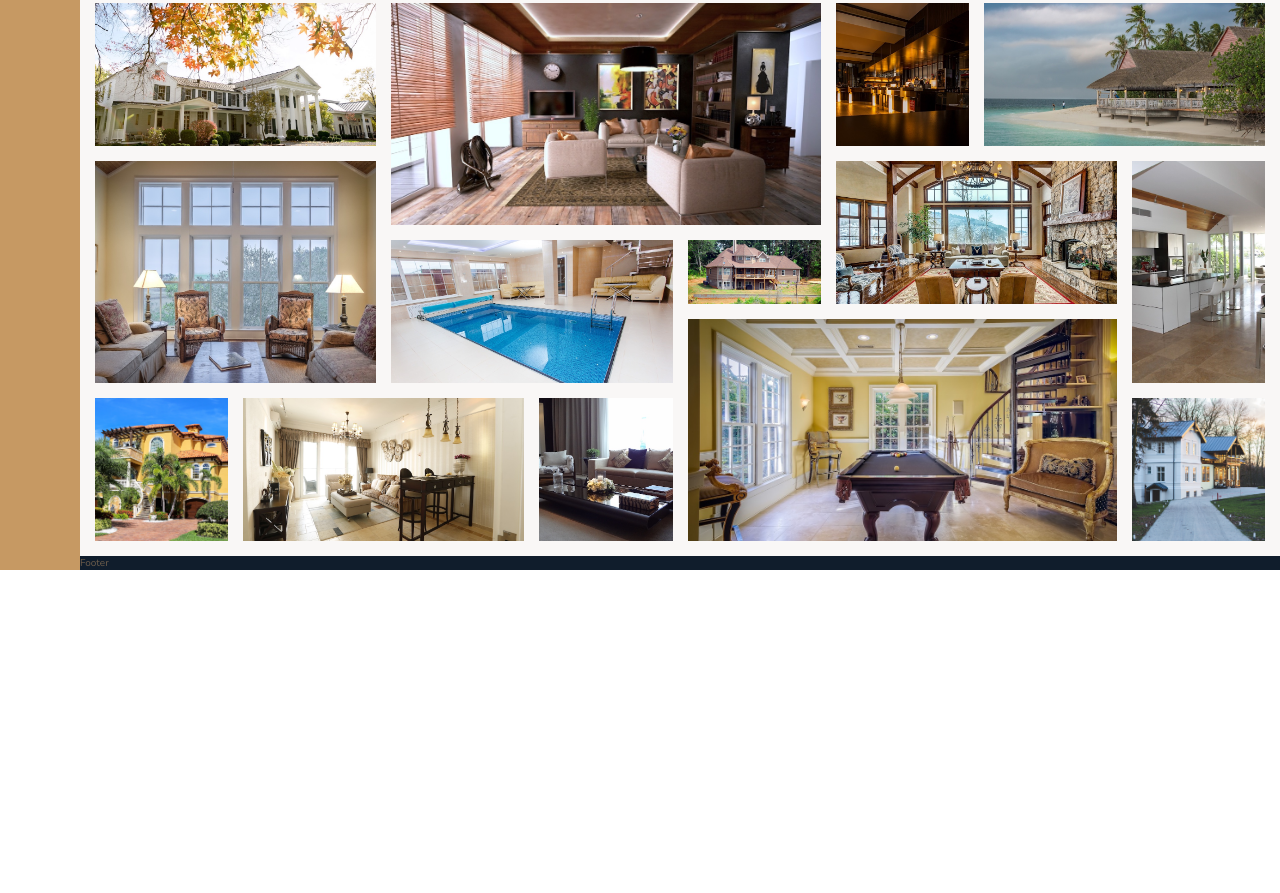
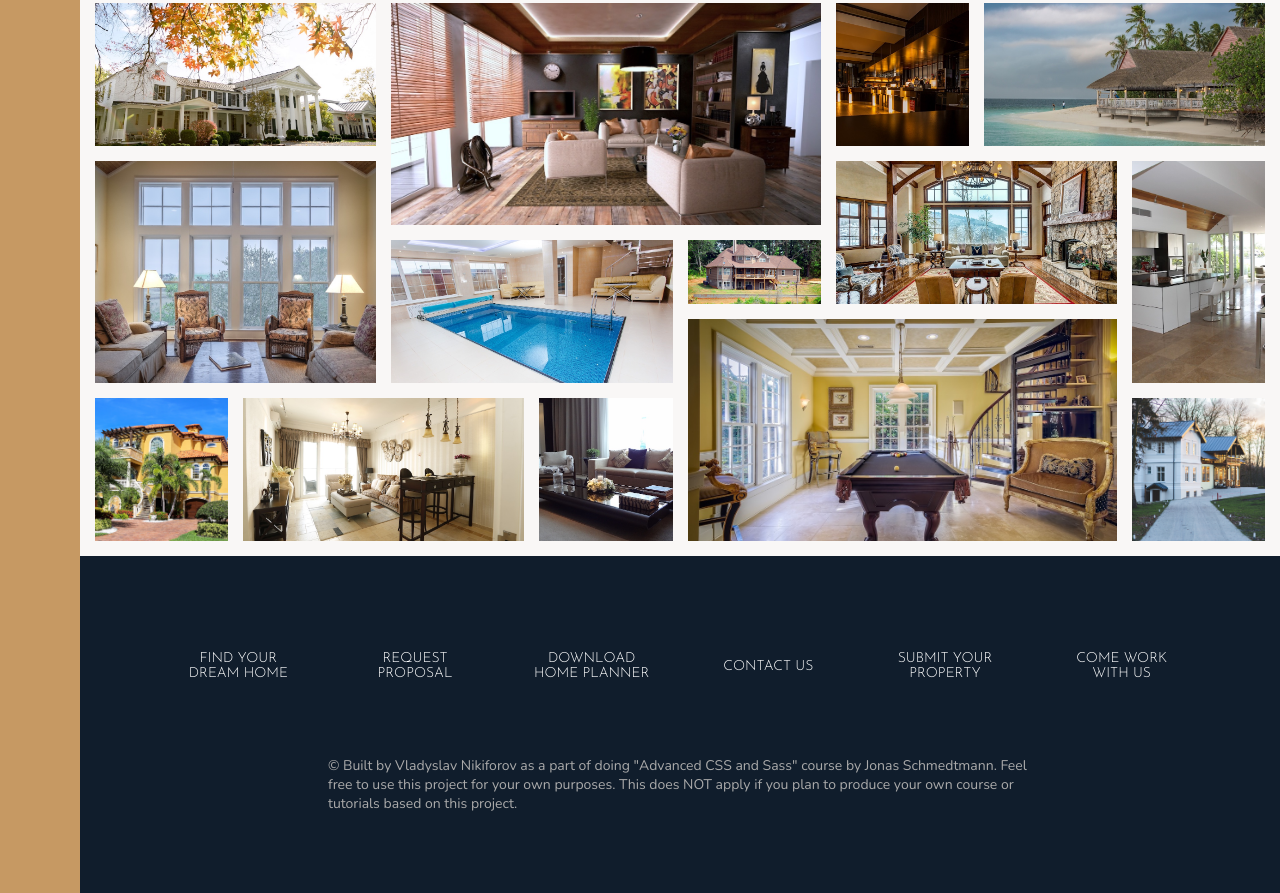
Before and after one commit to VladNcode/nexter-css, a plain HTML site: page index.pug in a window 1280 px wide. Shown: the part 3014-3907 px from the top of the page. Before the commit the page ends 3584 px from the top, so only its background shows below. Drawn offline with nearby package versions, Linux system fonts and the light colour scheme; files that its build step writes are made by us from their sources.

Commit message:
added footer and styled it

```diff
--- a/index.pug
+++ b/index.pug
@@ -232,4 +232,18 @@ body.container
       img.gallery__img(src="img/gal-14.jpeg" alt="Gallery image 14")
 
 
-  footer.footer Footer
+  footer.footer
+    ul.nav
+      li.nav__item
+        a.nav__link(href="#") Find your dream home
+      li.nav__item
+        a.nav__link(href="#") Request proposal
+      li.nav__item
+        a.nav__link(href="#") Download home planner
+      li.nav__item
+        a.nav__link(href="#") Contact us
+      li.nav__item
+        a.nav__link(href="#") Submit your property
+      li.nav__item
+        a.nav__link(href="#") Come work with us
+    p.copyright &copy; Built by Vladyslav Nikiforov as a part of doing "Advanced CSS and Sass" course by Jonas Schmedtmann. Feel free to use this project for your own purposes. This does NOT apply if you plan to produce your own course or tutorials based on this project.
--- a/sass/_footer.sass
+++ b/sass/_footer.sass
@@ -1,3 +1,35 @@
 .footer
   background-color: $color-secondary
   grid-column: full-start / full-end
+  padding: 8rem
+
+.nav
+  list-style: none
+  display: grid
+  grid-template-columns: repeat(auto-fit, minmax(15rem, 1fr))
+  grid-gap: 2rem
+  align-items: center
+
+  &__link:link,
+  &__link:visited
+    font-size: 1.4rem
+    color: #fff
+    text-decoration: none
+    font-family: $font-display
+    text-transform: uppercase
+    text-align: center
+    padding: 1.5rem
+    display: block
+    transition: all .3s
+
+  &__link:hover,
+  &__link:active
+    background-color: rgba(#fff, .05)
+    transform: translateY(-3px)
+
+.copyright
+  margin: 6rem auto 0
+  font-size: 1.4rem
+  color: $color-grey-light-2
+  text-align: left
+  max-width: 55vw
--- a/sass/_typography.sass
+++ b/sass/_typography.sass
@@ -52,3 +52,6 @@
   margin-bottom: 4rem
 .u-margin-bottom-huge
   margin-bottom: 8rem
+
+.u-margin-top-huge
+  margin-top: 6rem
```
Also changed, not shown: css/style.css, index.html, 1 other file.
